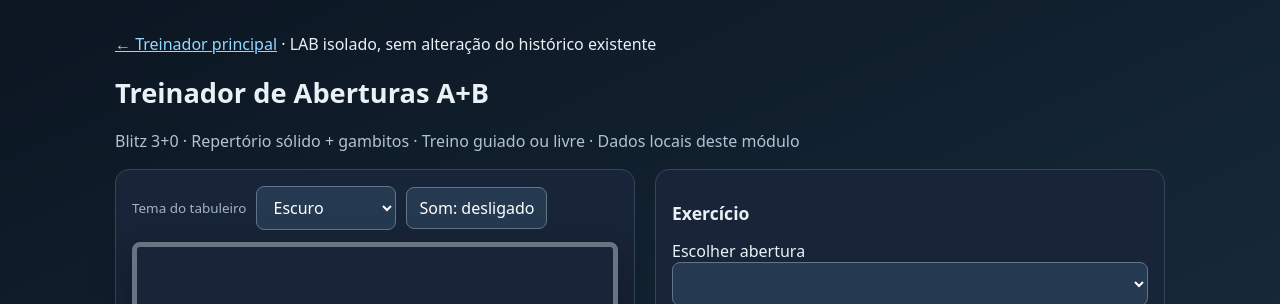
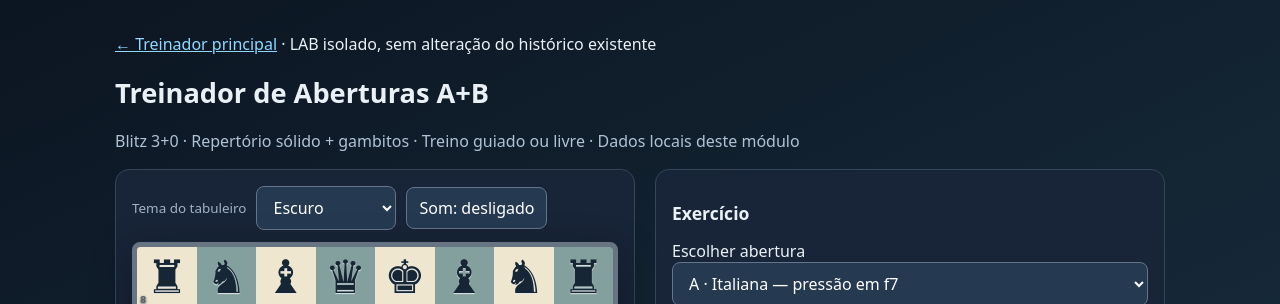
Before and after one commit to danielbonavides/xadrez-treinador, a website: page aberturas-lab.html in a window 1280 px wide. Shown: the top 304 px of the page. Drawn offline with nearby package versions, Linux system fonts and the light colour scheme.

Commit message:
fix: initialize DOM lookup before theme and audio boot on Safari

```diff
--- a/aberturas-lab.html
+++ b/aberturas-lab.html
@@ -16,6 +16,7 @@
 <p class="muted small">Exercícios didáticos, não derivados automaticamente de partidas reais. Lances legais validados por chess.js. Métricas locais, sem sincronização G5/DEV/TESTE3. No modo guiado, o adversário responde automaticamente.</p></div></div></main>
 <script type="module">
 import {Chess} from 'https://cdn.jsdelivr.net/npm/chess.js@1.4.0/+esm';
+const $=id=>document.getElementById(id);
 const THEME_KEY='xadrez_web_theme_v1';
 const validThemes=new Set(['dark','classic','light']);
 let theme='dark';try{const value=localStorage.getItem(THEME_KEY);if(validThemes.has(value))theme=value;}catch(e){}
@@ -86,7 +87,7 @@ const lessons=[
 {id:'budapeste',group:'B',name:'Budapeste — Pretas contra 2.c4',desc:'Somente contra 1.d4 Nf6 2.c4: ...e5 e ...Ng4 após captura.',moves:['d4','Nf6','c4','e5','dxe5','Ng4'],notes:['Centro branco','Desenvolver','Peão c4','Gambito ...e5','Brancas aceitam','Pressionar peão e5']}
 ];
 for(const l of lessons){const test=new Chess();for(const san of l.moves){try{test.move(san)}catch(e){throw Error('Sequência inválida: '+l.id+' '+san)}}}
-const $=id=>document.getElementById(id), glyph={k:'♚',q:'♛',r:'♜',b:'♝',n:'♞',p:'♟︎'};
+const glyph={k:'♚',q:'♛',r:'♜',b:'♝',n:'♞',p:'♟︎'};
 let lesson=lessons[0],game=new Chess(),history=[],selected=null,promotions=[],mode='guided',progress=0,manualUserMoves=0,stats={correct:0,deviations:0,completed:0},notice='',lineSuggestion=null;
 const learnerColor=()=>['london','budapeste'].includes(lesson.id)?'b':'w';
 const learnerMoveCount=()=>lesson.moves.filter((_,i)=>(i%2===0?'w':'b')===learnerColor()).length;
```
